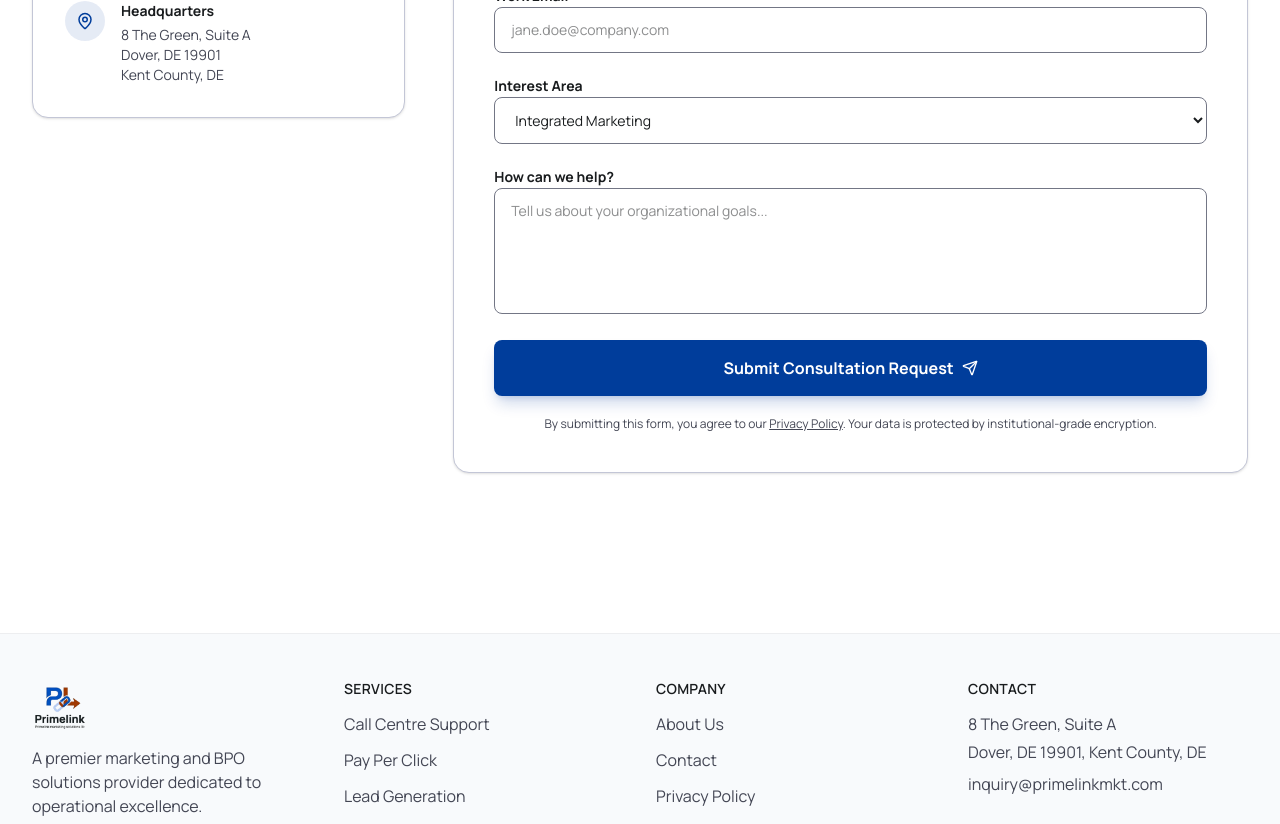
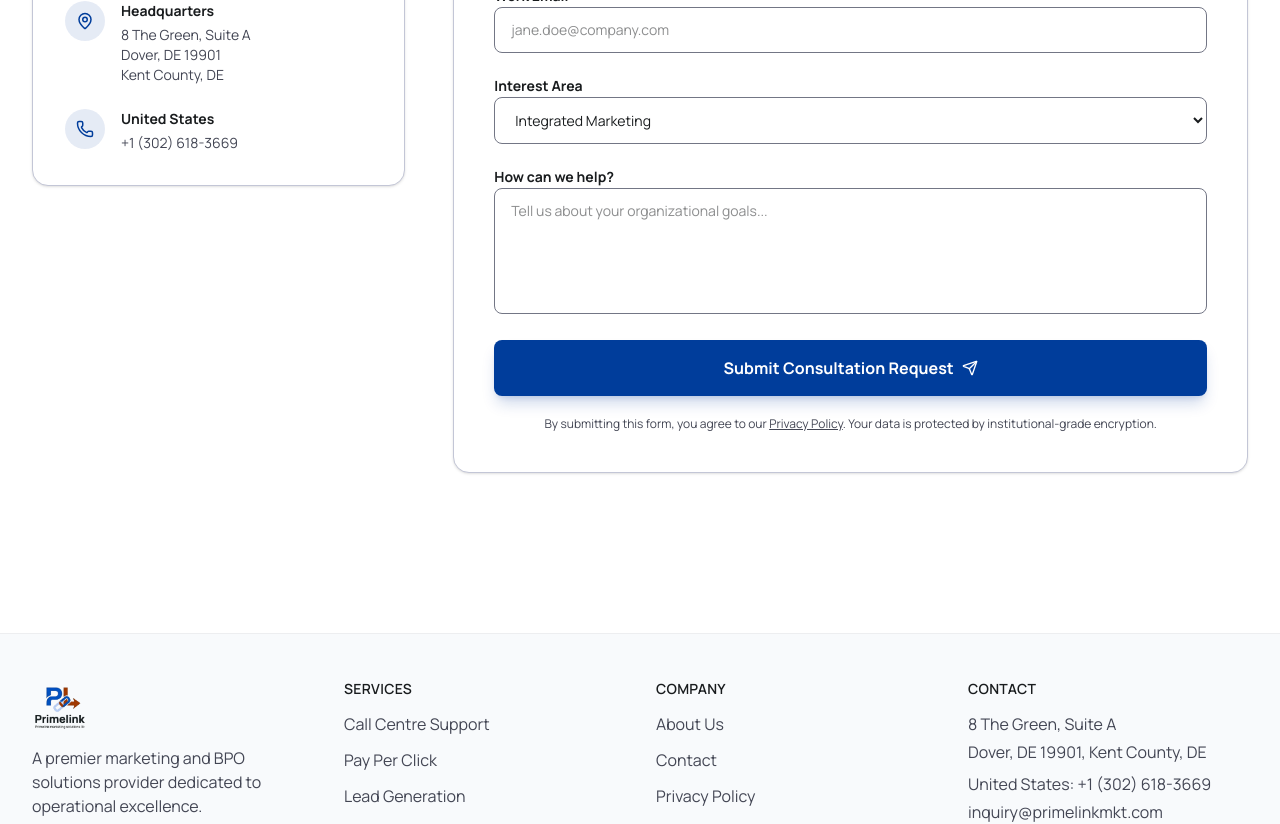
Before and after one commit to iamrehank/Primelink, a React (Vite) app: page /contact in a window 1280 px wide. Shown: the part 500-1324 px from the top of the page. Built offline with nearby package versions, Linux system fonts and the light colour scheme.

Commit message:
update number

```diff
--- a/index.html
+++ b/index.html
@@ -31,7 +31,7 @@
       "logo": "https://www.primelinkmkt.com/logo.png",
       "contactPoint": {
         "@type": "ContactPoint",
-        "telephone": "+1-800-555-0199",
+        "telephone": "+1-302-618-3669",
         "contactType": "customer service"
       },
       "address": {
--- a/src/components/Footer.tsx
+++ b/src/components/Footer.tsx
@@ -45,7 +45,10 @@ export default function Footer() {
           <address className="text-body-md text-on-surface-variant not-italic space-y-1">
             <p>8 The Green, Suite A</p>
             <p>Dover, DE 19901, Kent County, DE</p>
-            <a href="mailto:inquiry@primelinkmkt.com" className="hover:text-primary transition-colors block mt-2">
+            <a href="tel:+13026183669" className="hover:text-primary transition-colors block mt-2">
+              United States: +1 (302) 618-3669
+            </a>
+            <a href="mailto:inquiry@primelinkmkt.com" className="hover:text-primary transition-colors block">
               inquiry@primelinkmkt.com
             </a>
           </address>
--- a/src/pages/Contact.tsx
+++ b/src/pages/Contact.tsx
@@ -1,6 +1,6 @@
 import { motion } from 'motion/react';
 import { Helmet } from 'react-helmet-async';
-import { Mail, MapPin, Send } from 'lucide-react';
+import { Mail, MapPin, Phone, Send } from 'lucide-react';
 
 export default function Contact() {
   return (
@@ -52,6 +52,16 @@ export default function Contact() {
                     <p className="text-on-surface-variant text-sm">
                       8 The Green, Suite A<br />Dover, DE 19901<br />Kent County, DE
                     </p>
+                  </div>
+                </div>
+
+                <div className="flex gap-4">
+                  <div className="w-10 h-10 rounded-full bg-primary/10 flex items-center justify-center text-primary flex-shrink-0" aria-hidden="true">
+                    <Phone size={18} />
+                  </div>
+                  <div>
+                    <p className="font-bold text-sm mb-1">United States</p>
+                    <a href="tel:+13026183669" className="text-on-surface-variant text-sm hover:text-primary transition-colors block">+1 (302) 618-3669</a>
                   </div>
                 </div>
               </address>
--- a/src/pages/PrivacyPolicy.tsx
+++ b/src/pages/PrivacyPolicy.tsx
@@ -72,7 +72,7 @@ Dover, DE 19901
 Kent County, DE
 
 Email: inquiry@primelinkmkt.com
-Phone: +1 (800) 555-0199`,
+Phone: +1 (302) 618-3669`,
   },
 ];
 
```
